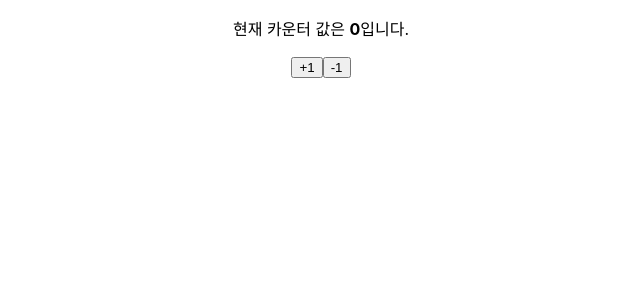
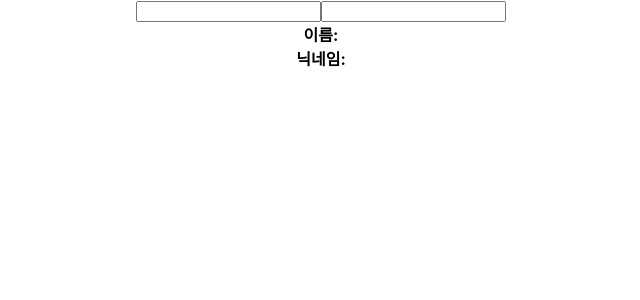
Before and after one commit to chohyojae/hooks-tutorial, a React (Create React App) app: page / in a window 1280 px wide. Shown: the top 300 px of the page, without its empty margins (319-959 px from the left). Built offline with nearby package versions, Linux system fonts and the light colour scheme.

Commit message:
multiple useStates in a component

```diff
--- a/src/App.js
+++ b/src/App.js
@@ -1,10 +1,10 @@
 import './App.css';
-import Counter from './Counter';
+import Info from './Info';
 
 function App() {
   return (
     <div className="App">
-      <Counter />
+      <Info />
     </div>
   );
 }
--- /dev/null
+++ b/src/Info.js
@@ -0,0 +1,32 @@
+import React, { useState } from 'react';
+
+const Info = () => {
+  const [name, setName] = useState('');
+  const [nickname, setNickname] = useState('');
+
+  const onChangeName = (e) => {
+    setName(e.target.value);
+  };
+  const onChangeNickname = (e) => {
+    setNickname(e.target.value);
+  };
+
+  return (
+    <div>
+      <div>
+        <input value={name} onChange={onChangeName} />
+        <input value={nickname} onChange={onChangeNickname} />
+      </div>
+      <div>
+        <div>
+          <b>이름:</b> {name}
+        </div>
+        <div>
+          <b>닉네임:</b> {nickname}
+        </div>
+      </div>
+    </div>
+  );
+};
+
+export default Info;
```
